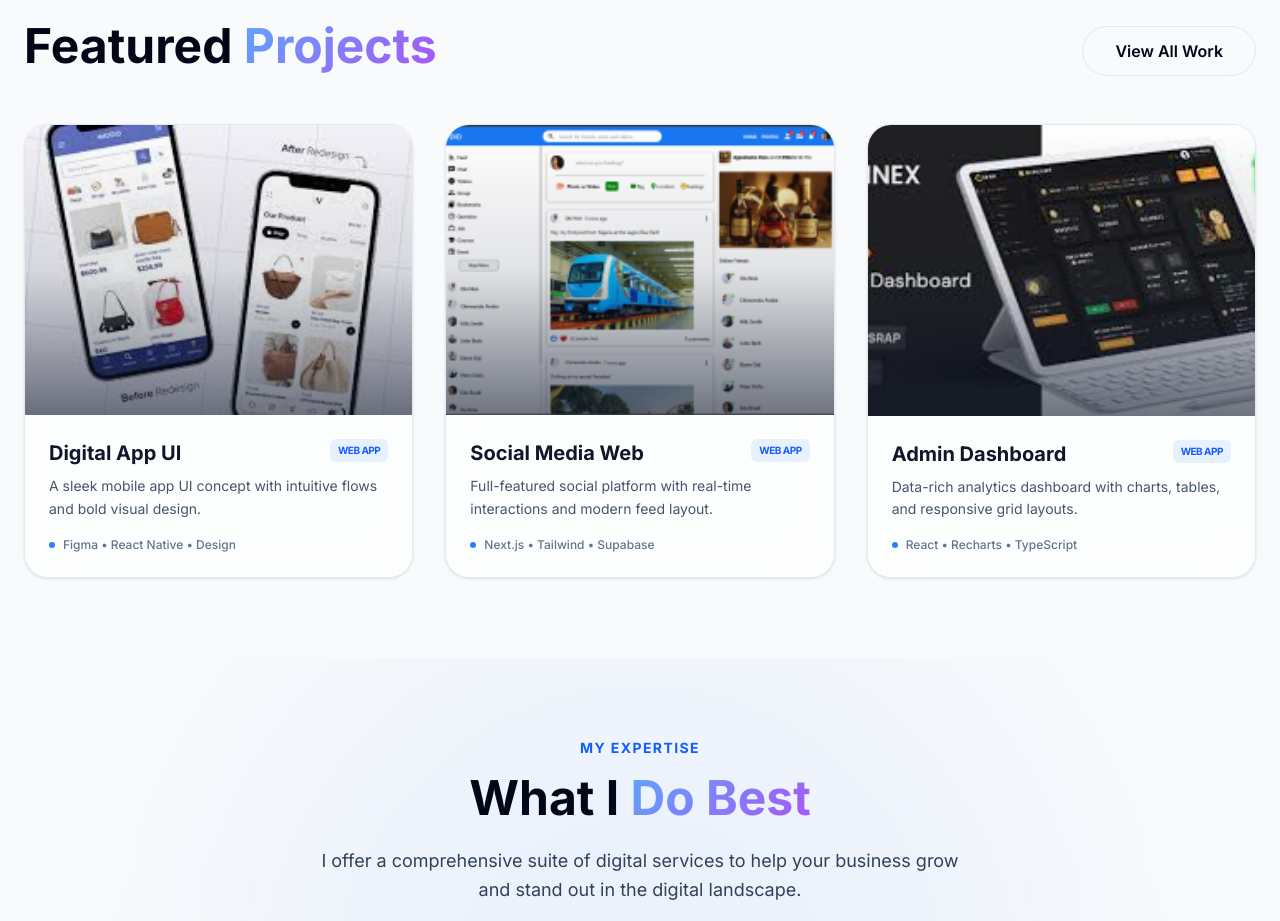
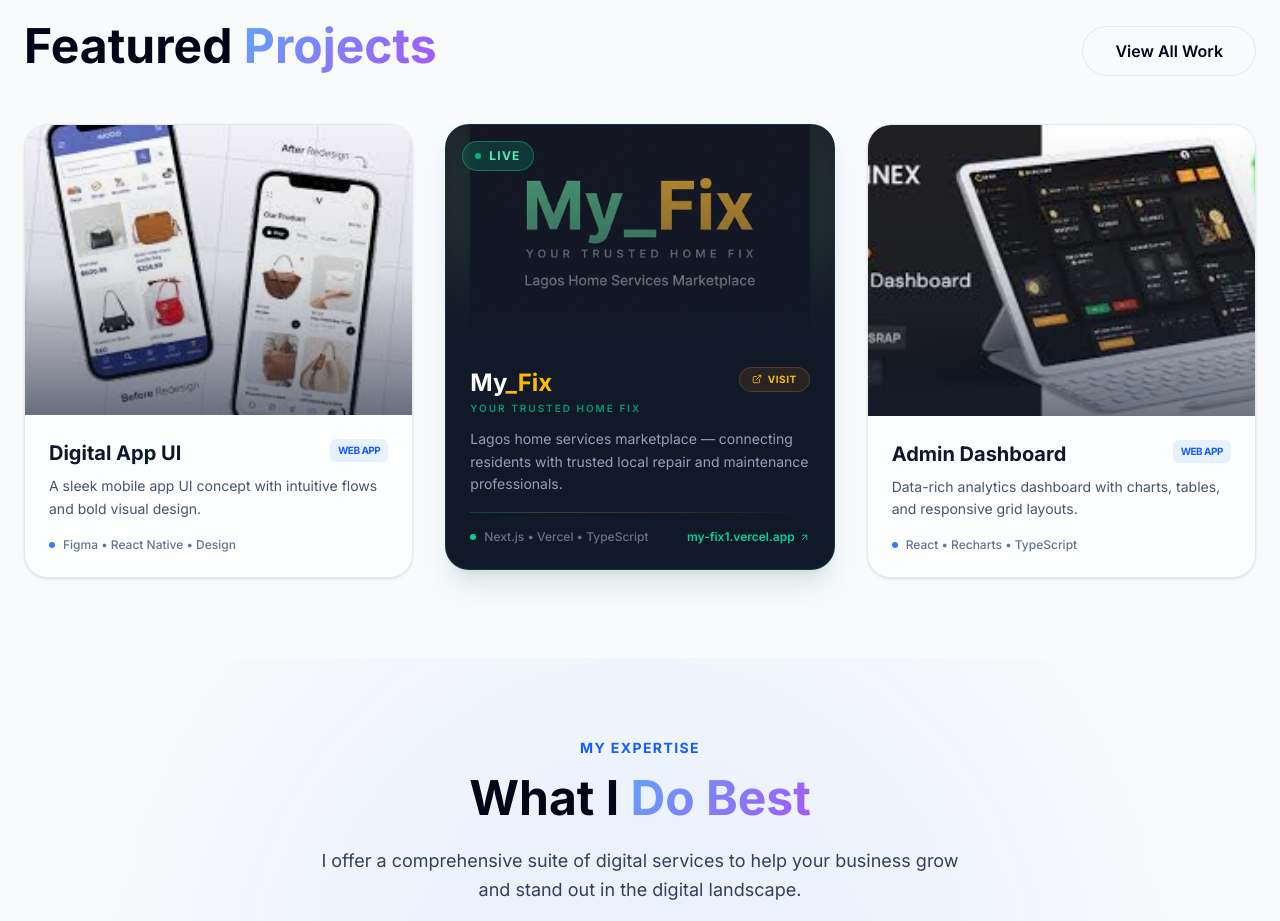
Before and after one commit to Usytech01/my-portfolio, a Next.js app: page / in a window 1280 px wide. Shown: the part 1920-2841 px from the top of the page. Built offline with nearby package versions, Linux system fonts and the light colour scheme.

Commit message:
feat: feature My_Fix project and remove Social Media Web
- Add custom branded preview image for My_Fix (Lagos Home Services Marketplace)
- Create dedicated featured ProjectCard UI with live badge and brand color accents
- Link My_Fix card directly to https://my-fix1.vercel.app/

```diff
--- a/components/common/ProjectCard.tsx
+++ b/components/common/ProjectCard.tsx
@@ -2,9 +2,99 @@
 import { ProjectProps } from "../interfaces";
 import Image from "next/image";
 import Link from "next/link";
-import { FiExternalLink } from "react-icons/fi";
+import { FiExternalLink, FiArrowUpRight } from "react-icons/fi";
 
-const ProjectCard: React.FC<ProjectProps> = ({ image, title, description, tags, href }) => {
+/* ─────────────────────────────────────────
+   Featured card — used for highlighted projects (e.g. My_Fix)
+───────────────────────────────────────── */
+const FeaturedCard: React.FC<ProjectProps> = ({ image, title, description, tags, href, badge }) => (
+  <Link
+    href={href ?? "#"}
+    target="_blank"
+    rel="noopener noreferrer"
+    className="block group"
+    aria-label={`View ${title} project`}
+  >
+    <motion.div
+      whileHover={{ y: -8 }}
+      className="relative rounded-3xl overflow-hidden border border-emerald-500/20 hover:border-emerald-400/60 transition-all duration-500 shadow-xl shadow-emerald-900/10 bg-[#111827]"
+    >
+      {/* Glow ring on hover */}
+      <div className="absolute -inset-px rounded-3xl bg-gradient-to-br from-emerald-500/0 via-amber-400/0 to-emerald-500/0 group-hover:from-emerald-500/20 group-hover:via-amber-400/10 group-hover:to-emerald-500/20 transition-all duration-700 pointer-events-none z-10" />
+
+      {/* Image */}
+      <div className="relative aspect-[16/9] overflow-hidden">
+        <Image
+          src={image}
+          alt={title}
+          fill
+          sizes="(max-width: 768px) 100vw, (max-width: 1200px) 50vw, 33vw"
+          className="object-cover transform group-hover:scale-105 transition-transform duration-700"
+          priority
+        />
+        {/* Overlay */}
+        <div className="absolute inset-0 bg-gradient-to-t from-[#111827] via-[#111827]/30 to-transparent" />
+
+        {/* LIVE pulse badge */}
+        {badge && (
+          <div className="absolute top-4 left-4 flex items-center gap-2 bg-emerald-500/20 backdrop-blur-sm border border-emerald-400/40 text-emerald-300 text-xs font-bold tracking-widest uppercase px-3 py-1.5 rounded-full">
+            <span className="w-1.5 h-1.5 rounded-full bg-emerald-400 animate-pulse" />
+            {badge}
+          </div>
+        )}
+
+        {/* Arrow icon top-right on hover */}
+        <div className="absolute top-4 right-4 opacity-0 group-hover:opacity-100 transition-all duration-300 -translate-y-1 group-hover:translate-y-0">
+          <div className="bg-white/10 backdrop-blur-md border border-white/20 rounded-full p-2 text-white">
+            <FiArrowUpRight size={16} />
+          </div>
+        </div>
+      </div>
+
+      {/* Content */}
+      <div className="p-6 relative z-20">
+        {/* Title row */}
+        <div className="flex items-start justify-between mb-3">
+          <div>
+            <h3 className="text-2xl font-bold text-white group-hover:text-emerald-300 transition-colors duration-300">
+              My<span className="text-amber-400">_Fix</span>
+            </h3>
+            <p className="text-emerald-500/80 text-[10px] tracking-[0.2em] uppercase font-semibold mt-0.5">
+              Your Trusted Home Fix
+            </p>
+          </div>
+          <div className="flex items-center gap-1.5 bg-amber-500/10 border border-amber-500/20 text-amber-400 text-[10px] px-3 py-1 rounded-full font-bold tracking-wider uppercase">
+            <FiExternalLink size={10} />
+            Visit
+          </div>
+        </div>
+
+        <p className="text-slate-400 text-sm mb-4 leading-relaxed">
+          {description}
+        </p>
+
+        {/* Divider */}
+        <div className="h-px bg-gradient-to-r from-emerald-500/30 via-amber-400/20 to-transparent mb-4" />
+
+        {/* Tags + CTA */}
+        <div className="flex items-center justify-between">
+          <div className="flex items-center gap-2">
+            <span className="w-1.5 h-1.5 rounded-full bg-emerald-400" />
+            <span className="text-xs text-slate-500 font-medium">{tags}</span>
+          </div>
+          <span className="text-xs font-semibold text-emerald-400 group-hover:text-amber-400 transition-colors flex items-center gap-1">
+            my-fix1.vercel.app <FiArrowUpRight size={11} />
+          </span>
+        </div>
+      </div>
+    </motion.div>
+  </Link>
+);
+
+/* ─────────────────────────────────────────
+   Standard card — for all other projects
+───────────────────────────────────────── */
+const StandardCard: React.FC<ProjectProps> = ({ image, title, description, tags, href, badge }) => {
   const card = (
     <motion.div
       whileHover={{ y: -10 }}
@@ -20,7 +110,7 @@
         />
         <div className="absolute inset-0 bg-gradient-to-t from-slate-900 via-slate-900/20 to-transparent opacity-60" />
 
-                {/* Live link indicator on hover */}
+        {/* View Live hover badge */}
         {href && (
           <div className="absolute top-4 right-4 opacity-0 group-hover:opacity-100 transition-all duration-300 translate-y-1 group-hover:translate-y-0">
             <div className="bg-white/20 backdrop-blur-md border border-white/30 rounded-full px-3 py-1.5 flex items-center gap-1.5 text-white text-xs font-semibold">
@@ -37,17 +127,17 @@
             {title}
           </h3>
           <div className="bg-blue-500/10 text-blue-600 dark:text-blue-400 text-[10px] px-2 py-1 rounded-md uppercase font-bold tracking-tighter">
-                        Web App
+            {badge ?? "Web App"}
           </div>
         </div>
 
         <p className="text-slate-600 dark:text-gray-400 text-sm mb-4 leading-relaxed line-clamp-2">
-                    {description || "Modern user interface design with high performance and smooth user experience."}
+          {description ?? "Modern user interface design with high performance and smooth user experience."}
         </p>
         <div className="flex items-center gap-2">
           <span className="w-1.5 h-1.5 rounded-full bg-blue-500" />
           <span className="text-xs text-slate-500 dark:text-gray-500 font-medium">
-                        {tags || "React • Next.js • Tailwind"}
+            {tags ?? "React • Next.js • Tailwind"}
           </span>
         </div>
       </div>
@@ -61,8 +151,15 @@
       </Link>
     );
   }
-
   return card;
 };
 
+/* ─────────────────────────────────────────
+   Public export — routes to correct variant
+───────────────────────────────────────── */
+const ProjectCard: React.FC<ProjectProps> = (props) => {
+  if (props.featured) return <FeaturedCard {...props} />;
+  return <StandardCard {...props} />;
+};
+
 export default ProjectCard;
--- a/components/interfaces/index.ts
+++ b/components/interfaces/index.ts
@@ -7,6 +7,8 @@
     description?: string;
     tags?: string;
     href?: string;
+    badge?: string;
+    featured?: boolean;
 }
 
 export const services = [
--- a/components/layouts/Project.tsx
+++ b/components/layouts/Project.tsx
@@ -9,21 +9,25 @@
       title: "Digital App UI",
       description: "A sleek mobile app UI concept with intuitive flows and bold visual design.",
       tags: "Figma • React Native • Design",
-      href: "https://edu-learn1.netlify.app/"
+      href: "https://edu-learn1.netlify.app/",
+      badge: "Web App"
     },
     {
-      image: "/assets/p3.png",
-      title: "Social Media Web",
-      description: "Full-featured social platform with real-time interactions and modern feed layout.",
-      tags: "Next.js • Tailwind • Supabase",
-      href: "https://my-fix1.vercel.app/"
+      image: "/assets/myfix-preview.png",
+      title: "My_Fix",
+      description: "Lagos home services marketplace — connecting residents with trusted local repair and maintenance professionals.",
+      tags: "Next.js • Vercel • TypeScript",
+      href: "https://my-fix1.vercel.app/",
+      badge: "Live",
+      featured: true
     },
     {
       image: "/assets/p2.jpg",
       title: "Admin Dashboard",
       description: "Data-rich analytics dashboard with charts, tables, and responsive grid layouts.",
       tags: "React • Recharts • TypeScript",
-      href: "https://github.com/Usytech01"
+      href: "https://github.com/Usytech01",
+      badge: "Web App"
     },
   ];
 
@@ -68,6 +72,8 @@
                 description={project.description}
                 tags={project.tags}
                 href={project.href}
+                badge={project.badge}
+                featured={project.featured}
               />
             </motion.div>
           ))}
```
Also changed, not shown: public/assets/myfix-preview.png (added). Lines whose indentation alone changed are shown as unchanged.
